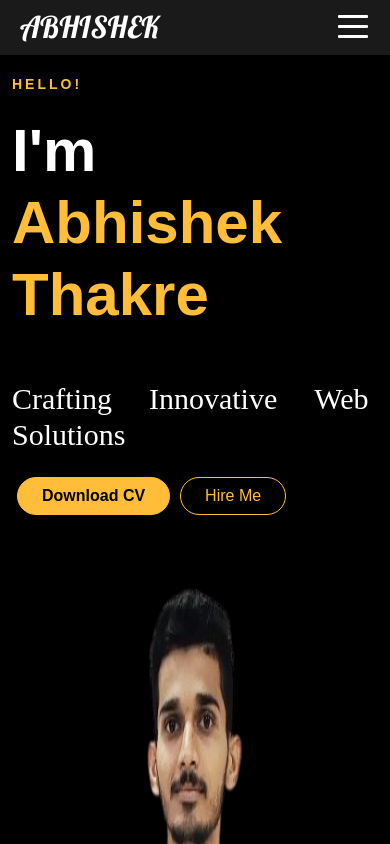
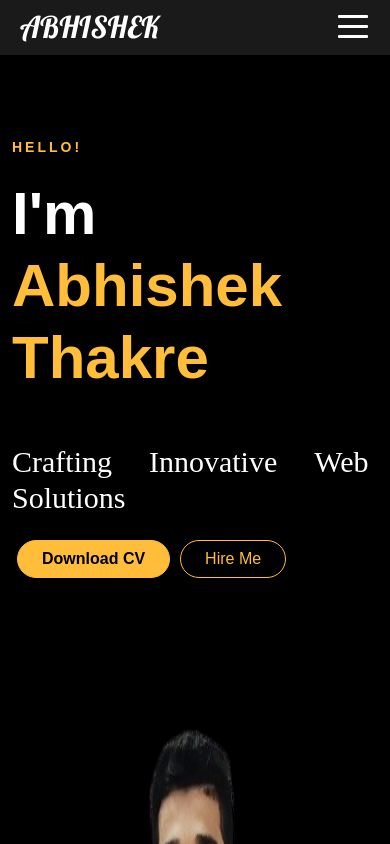
Before and after one commit to Abhishekthakre2001/Abhishek-portfolio, a React (Create React App) app: page / in a window 390 px wide. Shown: the top 844 px of the page. Built offline with nearby package versions, Linux system fonts and the light colour scheme; no server answers.

Commit message:
responsive

```diff
--- a/src/Style/Home.css
+++ b/src/Style/Home.css
@@ -51,11 +51,12 @@
 
 @media screen and (max-width:770px) {
     .container{
-    margin-top: 0px;
+        margin-top: 20%;
     }
     .home-title h1{
         font-size: 60px;
         color: #fff;
+
         line-height: 1.2;
         font-weight: 800;
     }
@@ -64,3 +65,7 @@
     }
 
 }
+@media screen and (max-width:756px){
+
+
+}
```
